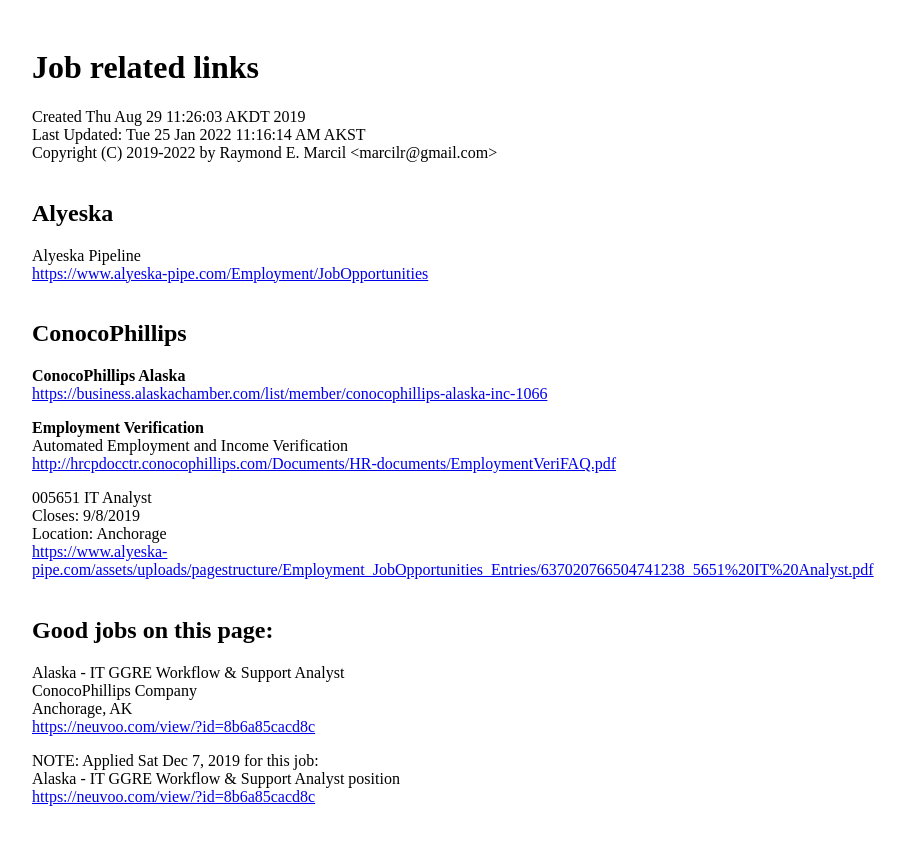
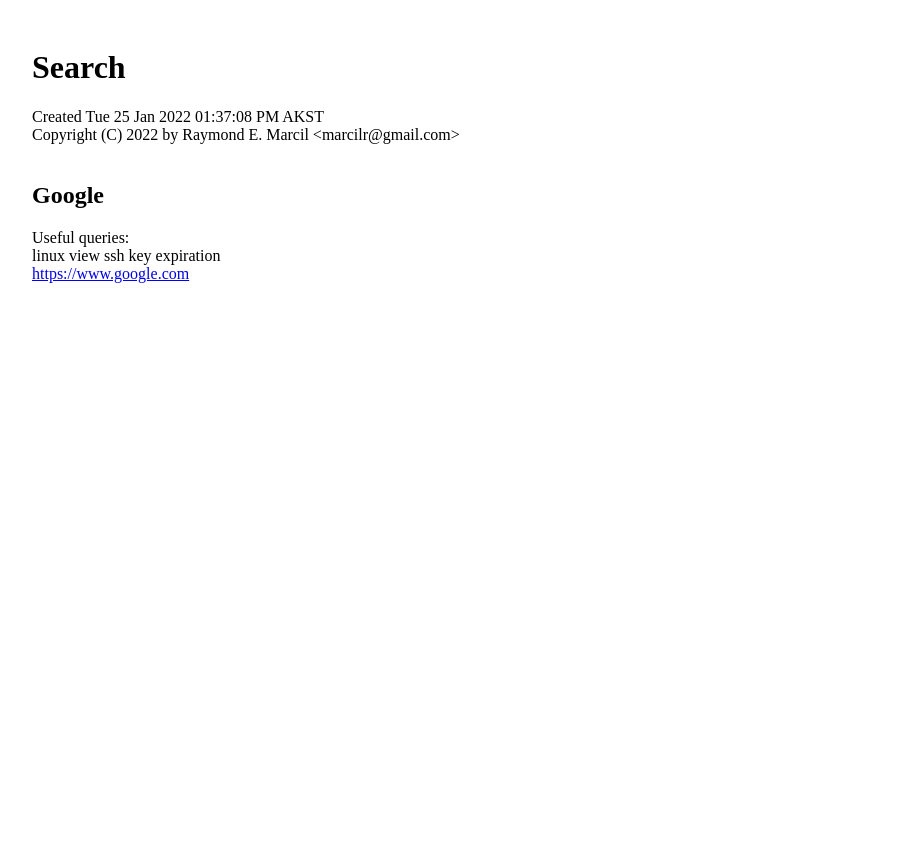
Before and after one commit to marcilr/search, a plain HTML site: page index.html in a window 1280 px wide. Shown: the whole page, without its empty margins (100-1005 px from the left). After the commit the page ends 800 px from the top, so only its background shows below. Drawn offline with Linux system fonts and the light colour scheme.

Commit message:
Updated with initial Search page content.

```diff
--- a/index.html
+++ b/index.html
@@ -53,67 +53,26 @@
 
 <td valign=top>
 
-<h1>Job related links</h1>
+<!--- ================================ SEARCH =============================== --->
+<!--- ================================ SEARCH =============================== --->
+<h1>Search</h1>
 
-Created Thu Aug 29 11:26:03 AKDT 2019<br>
-Last Updated: Tue 25 Jan 2022 11:16:14 AM AKST<br>
-Copyright (C) 2019-2022 by Raymond E. Marcil &lt;marcilr@gmail.com&gt;<br>
+Created Tue 25 Jan 2022 01:37:08 PM AKST<br>
+Copyright (C) 2022 by Raymond E. Marcil &lt;marcilr@gmail.com&gt;<br>
 
 
-<!--- ============================ ALYESKA PIPELINE ======================== --->
-<!--- ============================ ALYESKA PIPELINE ======================== --->
+<!--- ================================ GOOGLE  ============================= --->
+<!--- ================================ GOOGLE  ============================= --->
 <p style="margin-top:1cm;">
-<h2>Alyeska</h2>
-Alyeska Pipeline<br>
-<a href="https://www.alyeska-pipe.com/Employment/JobOpportunities">
-https://www.alyeska-pipe.com/Employment/JobOpportunities</a><br>
-
-
-<!--- ========================== CONOCOPHILLIPS ====================== --->
-<!--- ========================== CONOCOPHILLIPS ====================== --->
-<h2 style="margin-top:1cm;">ConocoPhillips</h2>
-
-<!--- ====================== CONOCOPHILLIPS ALASKA =================== --->
-<b>ConocoPhillips Alaska</b><br>
-<a href="https://business.alaskachamber.com/list/member/conocophillips-alaska-inc-1066">
-https://business.alaskachamber.com/list/member/conocophillips-alaska-inc-1066</a>
-
-<!--- ====================== EMPLOYMENT VERIFICATION ================= --->
-<p>
-<b>Employment Verification</b><br>
-Automated Employment and Income Verification<br>
-<a href="http://hrcpdocctr.conocophillips.com/Documents/HR-documents/EmploymentVeriFAQ.pdf">
-http://hrcpdocctr.conocophillips.com/Documents/HR-documents/EmploymentVeriFAQ.pdf</a>
-
-
-<!--- ============================== IT ANALYST ============================ --->
-<!--- ============================== IT ANALYST ============================ --->
-<p>
-005651	 IT Analyst<br>
-Closes:  9/8/2019<br>
-Location: Anchorage<br>
-<a href="https://www.alyeska-pipe.com/assets/uploads/pagestructure/Employment_JobOpportunities_Entries/637020766504741238_5651%20IT%20Analyst.pdf">
-https://www.alyeska-pipe.com/assets/uploads/pagestructure/Employment_JobOpportunities_Entries/637020766504741238_5651%20IT%20Analyst.pdf</a><br>
-
-
-<!--- ======================== GOOD JOBS ON THIS PAGE ====================== --->
-<!--- ======================== GOOD JOBS ON THIS PAGE ====================== --->
-<p>
-<h2 style="margin-top:1cm;">Good jobs on this page:</h2>
-Alaska - IT GGRE Workflow & Support Analyst<br>
-ConocoPhillips Company<br>
-Anchorage, AK<br>
-<a href="https://neuvoo.com/view/?id=8b6a85cacd8c">
-https://neuvoo.com/view/?id=8b6a85cacd8c</a><br>
-
-<p>
-NOTE: Applied Sat Dec 7, 2019 for this job:<br>
-Alaska - IT GGRE Workflow & Support Analyst position<br>
-<a href="https://neuvoo.com/view/?id=8b6a85cacd8c">
-https://neuvoo.com/view/?id=8b6a85cacd8c</a><br>
+<h2>Google</h2>
+Useful queries:<br>
+linux view ssh key expiration<br>
+<a href="https://www.google.com">
+https://www.google.com</a>
 
 </td></tr>
 </table>
+
 
 <!--- ======================== END CENTERING PAGE ========================= --->
 <!--- ======================== END CENTERING PAGE ========================= --->
```
